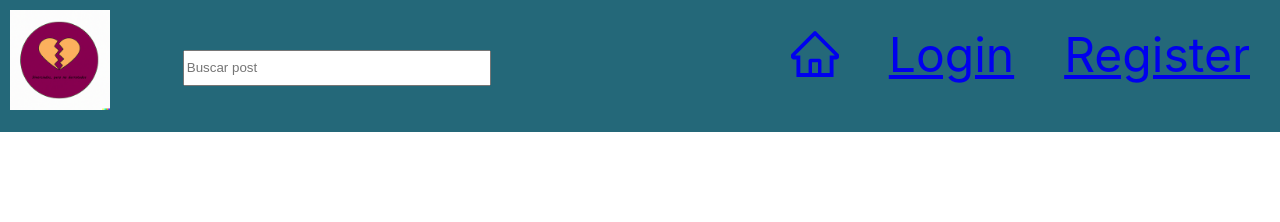
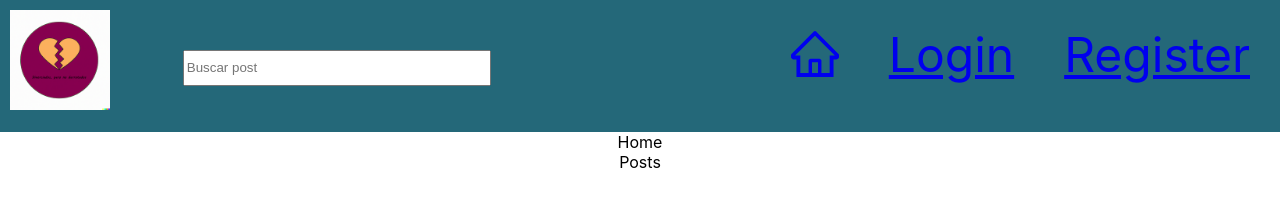
Before and after one commit to diegopalones/social-network-2.0, a React (Create React App) app: page / in a window 1280 px wide. Before the commit this address had no page. Shown: the top 222 px of the page. Built offline with nearby package versions, Linux system fonts and the light colour scheme.

Commit message:
starting profile and posts in home correctly

```diff
--- a/src/App.js
+++ b/src/App.js
@@ -3,7 +3,9 @@ import { BrowserRouter, Route, Routes } from 'react-router-dom';
 import './App.css';
 import Login from './components/Login/Login';
 import Register from './components/Register/Register';
+import Home from './components/Home/Home';
 import Header from './components/Header/Header';
+import Profile from './components/Profile/Profile';
 
 function App() {
   return (
@@ -12,9 +14,10 @@ function App() {
       <BrowserRouter>
       <Header/>
       <Routes>
-
+      <Route path="/" element={<Home/>}/>
           <Route path="/login" element={<Login />} />
           <Route path="/register" element={<Register />} />
+          <Route path="/profile" element={<Profile />} />
 
       </Routes>
       </BrowserRouter>
--- /dev/null
+++ b/src/components/Home/Home.jsx
@@ -0,0 +1,12 @@
+import React from "react";
+import Posts from "./Posts/Posts";
+const Home = () => {
+    return (
+      <div>
+        Home
+        <Posts />
+        </div>
+  );
+};
+
+export default Home;
--- /dev/null
+++ b/src/components/Home/Posts/Posts.jsx
@@ -0,0 +1,17 @@
+import React from "react";
+
+
+
+
+
+const Posts = () => {
+
+  return (
+    <div>
+      Posts
+
+    </div>
+  );
+};
+
+export default Posts;
--- /dev/null
+++ b/src/components/Profile/Profile.jsx
@@ -0,0 +1,16 @@
+import React from 'react'
+import { useSelector } from 'react-redux'
+
+const Profile = () => {
+    const {user} = useSelector(state=>state.auth)
+    if(!user){
+      return <h1>¡Nos vemos pronto!</h1>
+    }
+  return (
+    <div>
+        <p>{user.user.username}</p>
+    </div>
+  )
+}
+
+export default Profile
```
Also changed, not shown: src/components/Home/Posts/Post.jsx (added), src/features/posts/postsService.js (added), src/features/posts/postsSlice.js (added).
